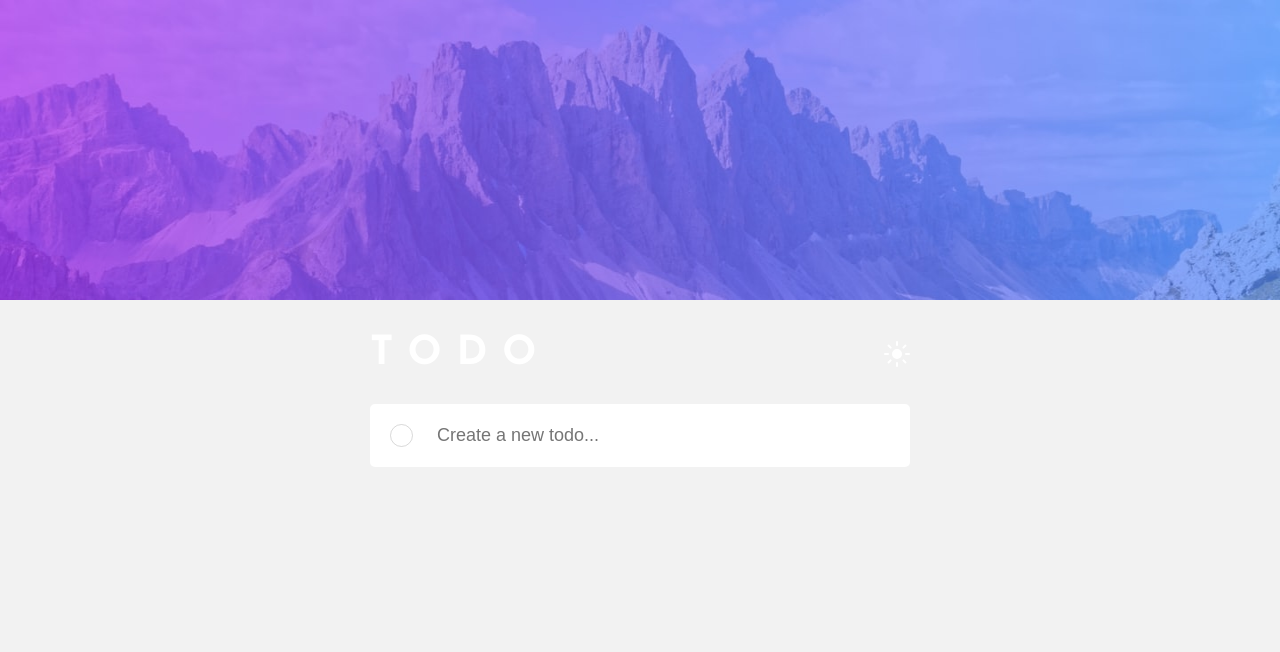
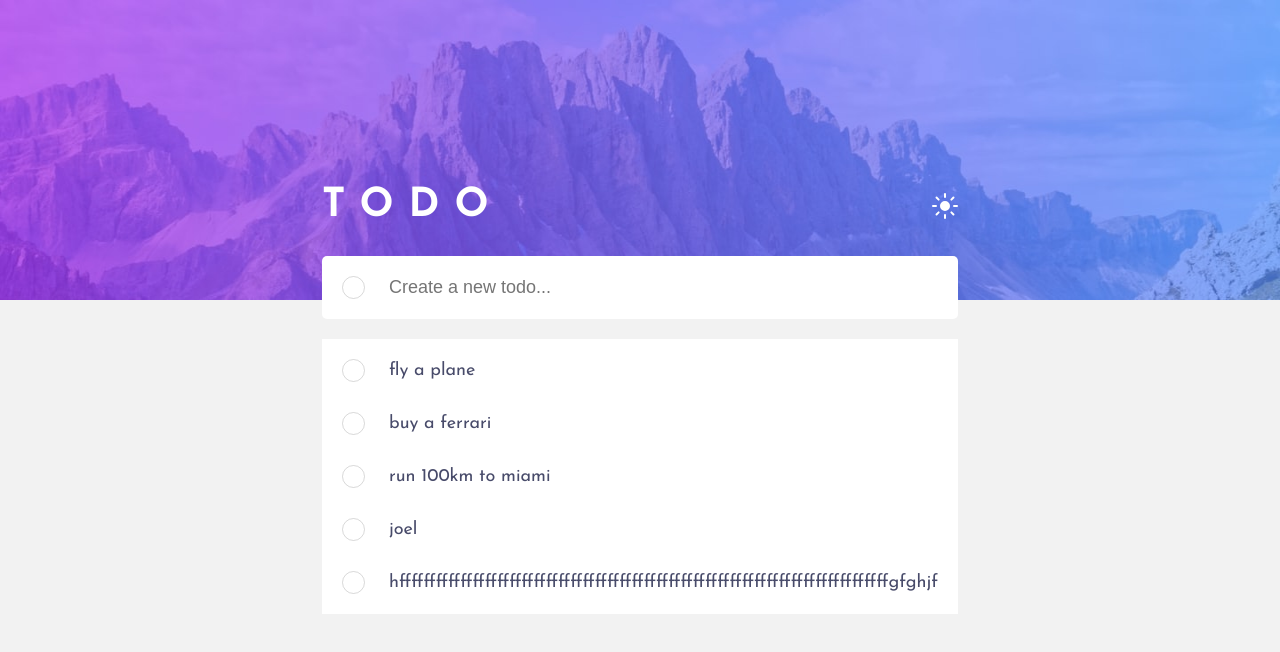
Before and after one commit to iadefidipe/todo-app, a React (Create React App) app: page / in a window 1280 px wide. Shown: the top 652 px of the page. Built offline with nearby package versions, Linux system fonts and the light colour scheme; data requests are answered from the project's data file.

Commit message:
todo list now renders from the db and stlying done

```diff
--- a/data/db.json
+++ b/data/db.json
@@ -16,24 +16,14 @@
       "completed": false
     },
     {
+      "text": "joel",
+      "completed": false,
       "id": 4
     },
     {
+      "text": "hffffffffffffffffffffffffffffffffffffffffffffffffffffffffffffffffffffffffffffffffgfghjf",
+      "completed": false,
       "id": 5
-    },
-    {
-      "id": 6
-    },
-    {
-      "id": 7
-    },
-    {
-      "id": 8
-    },
-    {
-      "text": "joel",
-      "completed": false,
-      "id": 9
     }
   ]
 }
--- a/src/component/Todo.js
+++ b/src/component/Todo.js
@@ -4,7 +4,7 @@ import TodoList from './TodoList';
 const Todo = () => {
 
   const [text, setText] = useState('')
-  const [data, setData] = useState(null);
+  const [data, setData] = useState([]);
   const [completed, setCompleted] = useState(false)
 
   useEffect(() => {
@@ -12,6 +12,7 @@ const Todo = () => {
     const fetchData = async () => {
       try {
         const res = await fetch('http://localhost:8000/todo')
+        if (!res.ok) throw new Error('Could not fetch data!')
         const data = await res.json()
         setData(data)
 
@@ -25,8 +26,13 @@ const Todo = () => {
     fetchData()
 
 
+
+
+
   }, []
   )
+
+
 
 
   const handleSubmit = (e) => {
@@ -41,7 +47,7 @@ const Todo = () => {
       method: 'POST',
       headers: { "Content-Type": "application/json" },
       body: JSON.stringify(todo)
-    })
+    }).then(() => { setText('') })
 
   }
 
@@ -68,4 +74,4 @@ const Todo = () => {
   )
 }
 
-export default Todo
+export default Todo;
--- a/src/component/TodoList.js
+++ b/src/component/TodoList.js
@@ -1,17 +1,24 @@
 import React from 'react'
 
-const TodoList = ({data}) => {
+const TodoList = ({ data }) => {
+
+    console.log(data)
+
+
     return (
-        <>
-        </>
-        // <div className='todo-list'>
-        //     { data.map( todo => (
-        //         <input type="checkbox" disabled={true} className="totdo-input-check"/>
 
-        //         <input type="text" name="" id="" placeholder= "Create a new todo..." className="todo-input-text"  value={text} onChange= { (e) => setText (e.target.value)}/>
-        //     ) ) }
-        // </div>
+        <div className='todo-list'>
+            {data.map(todo => (
+                <div className="todo" key={todo.id}>
+
+                    <input type="checkbox" className="todo-check" id={todo.id} name="check" />
+
+                    <label htmlFor={todo.id}>{todo.text}</label>
+
+                </div>
+            ))}
+        </div>
     )
 }
 
-export default TodoList
+export default TodoList;
--- a/src/styles/_global.scss
+++ b/src/styles/_global.scss
@@ -83,4 +83,32 @@ input[type ="checkbox"]{
     &-text{
         width: 100%;
     }
+
 }
+
+.todo-list{
+    margin-top: rem(20);
+    background-color: var(--color-list-bg);
+    padding: rem(20);
+
+    display: flex;
+    flex-direction: column;
+    gap: rem(30);
+
+
+}
+
+.todo{
+    display: flex;
+    gap:rem(24);
+    align-items: center;
+
+    label{
+        color: var(--color-text);
+    }
+
+    input[type ="checkbox"]:checked ~ label{
+        text-decoration: line-through;
+        color: var(--color-text-deactive);
+    }
+}
```
